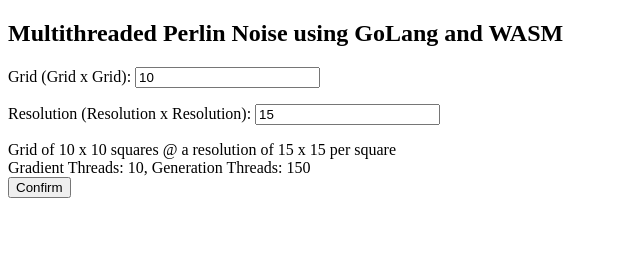
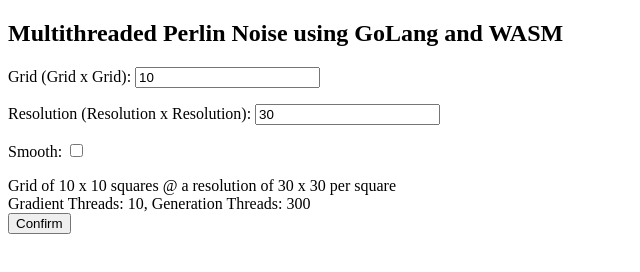
Before and after one commit to HenriMalahieude/GoPerlinNoise, a plain HTML site: page docs/index.html in a window 1280 px wide. Both pictures are taken after a click on the button "Confirm". Shown: the whole page, without its empty margins (0-640 px from the left). Drawn offline with Linux system fonts and the light colour scheme; no server answers.

Commit message:
Can now choose if the view is smooth or not

```diff
--- a/docs/gen.js
+++ b/docs/gen.js
@@ -1,5 +1,6 @@
 document.getElementById("grid").value = 10
-document.getElementById("resolution").value = 15
+document.getElementById("resolution").value = 30
+document.getElementById("smooth").value = 'off'
 
 let output = document.getElementById("p1");
 let thread_out = document.getElementById("p2")
@@ -8,16 +9,17 @@
 but.onclick = function(){
     let grid = document.getElementById("grid").value
     let res = document.getElementById("resolution").value
+    let smooth = document.querySelector(".smooth:checked") != null
 
     output.innerHTML = "Grid of " + grid + " x " + grid + " squares @ a resolution of " + res + " x " + res + " per square";
     thread_out.innerHTML = "Gradient Threads: " + (grid) + ", Generation Threads: " + (grid * res);
-    generate(grid, res);
+    generate(grid, res, smooth);
 }
 
-function generate(g, r){
+function generate(g, r, s){
     let canv = document.getElementById("window")
     let ctx = canv.getContext("2d");
     ctx.clearRect(0, 0, canv.clientWidth, canv.clientHeight);
 
-    but.innerHTML = genPerlin(g, r)
+    but.innerHTML = genPerlin(g, r, s)
 }
--- a/docs/index.html
+++ b/docs/index.html
@@ -11,6 +11,8 @@
             <input type="number" placeholder=10 id="grid" name="grid"><p></p>
             <label for="resolution">Resolution (Resolution x Resolution):</label>
             <input type="number" placeholder=5 id="resolution" name="resolution"><p></p>
+            <label for="smooth">Smooth:</label>
+            <input class="smooth" id="smooth" type="checkbox"><p></p>
             <div id="p1">Info</div>
             <div id="p2">Threads</div>
             <button id ="Refresh">Confirm</button>
```
Also changed, not shown: 1 other file.
